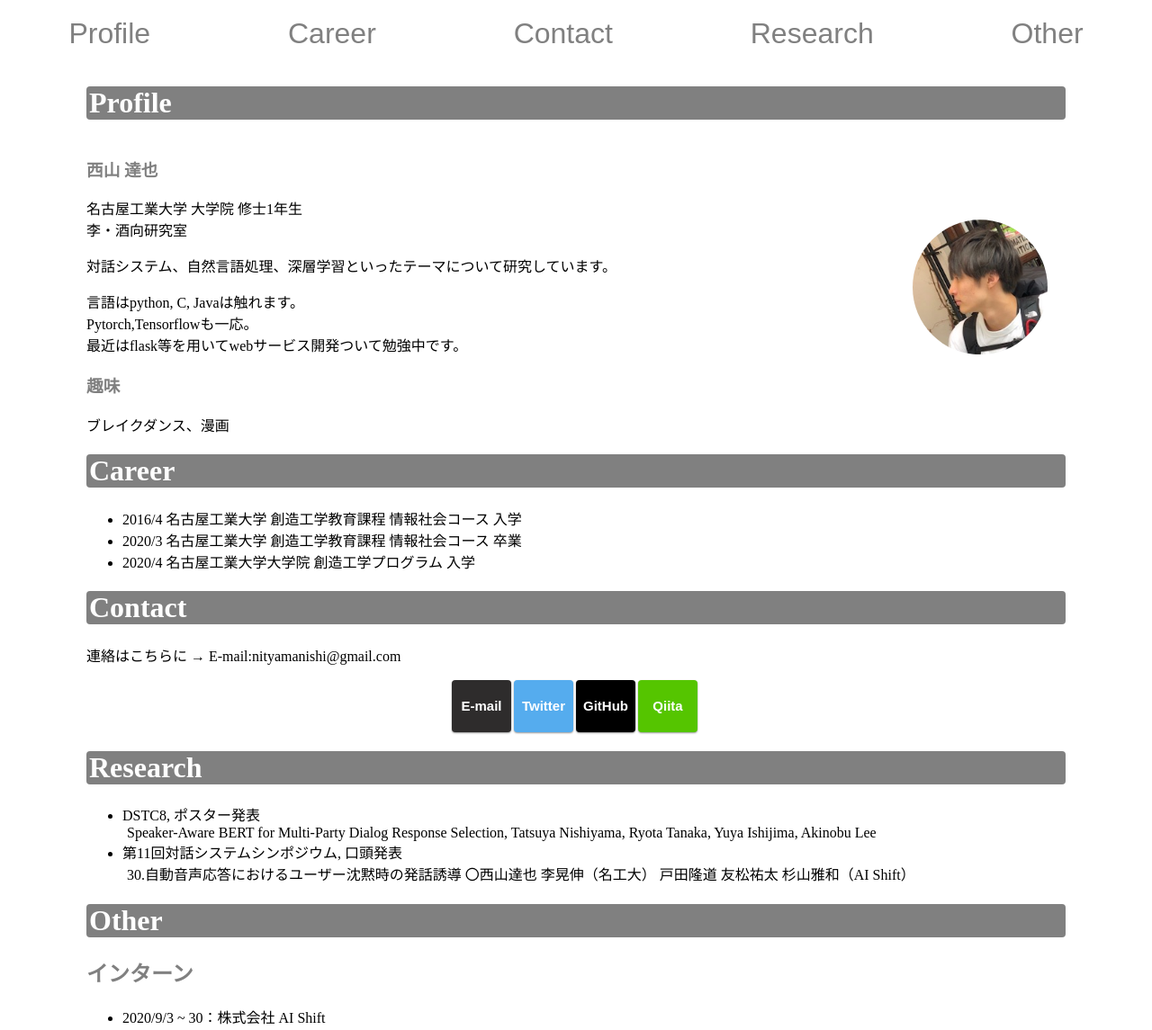
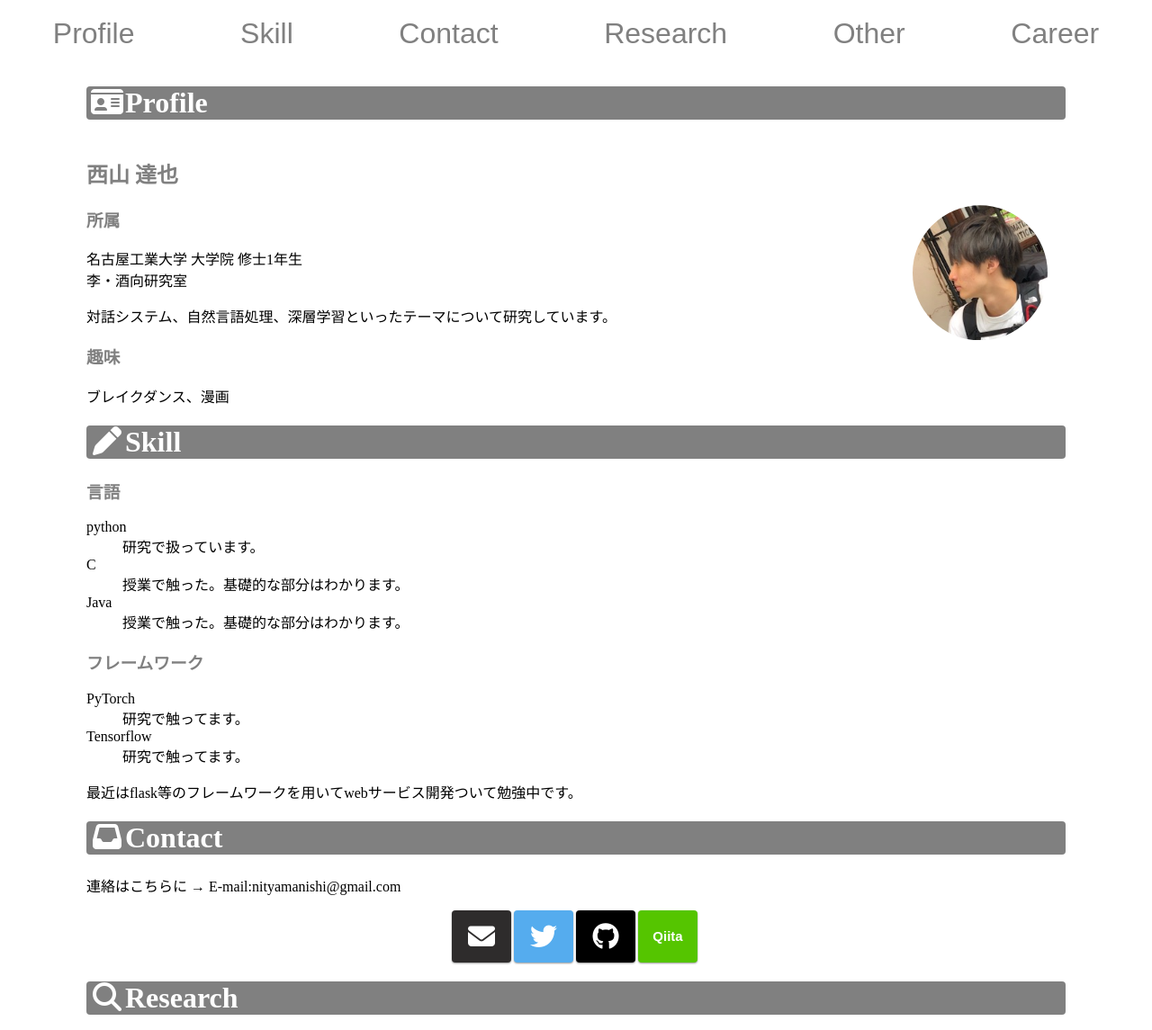
Before and after one commit to ntatsuyag/my_homepage, a plain HTML site: page index.html in a window 1280 px wide. Shown: the top 1145 px of the page at 90% size. Drawn offline with Linux system fonts and the light colour scheme.

Commit message:
内容追記、アイコン追加

```diff
--- a/index.html
+++ b/index.html
@@ -5,6 +5,8 @@
     <meta name="viewport" content="width=device-width, initial-scale=1.0">
     <title>Tatsuya Nishiyama</title>
     <link rel="stylesheet" href="style.css" media="screen">
+    <!-- Font Awesome用 -->
+    <script src="https://kit.fontawesome.com/f64e0aa112.js" crossorigin="anonymous"></script>
 </head>
 <body>
     <header>
@@ -13,10 +15,11 @@
             <nav>
                 <ul class="side_links">
                     <li><a href="#Profile"><div>Profile</div></a></li>
-                    <li><a href="#Career"><div>Career</div></a></li>
+                    <li><a href="#Skill"><div>Skill</div></a></li>
                     <li><a href="#Contact"><div>Contact</div></a></li>
                     <li><a href="#Research"><div>Research</div></a></li>
                     <li><a href="#Other"><div>Other</div></a></li>
+                    <li><a href="#Career"><div>Career</div></a></li>
                 </ul>
             </nav>
         </aside>
@@ -27,39 +30,50 @@
         <label for="menu" class="open"><div>Menu</div></label>
         <label for="menu" class="close"></label> -->
     <main>
-        <h1 id="Profile">Profile</h1>
+        <h1 id="Profile"><i class="fas fa-id-card fa-fw"></i>Profile</h1>
         <div class="profile_pic">
             <div>
-                <h3>西山 達也</h3>
+                <h2>西山 達也</h2>
+                <h3>所属</h3>
                 <div>名古屋工業大学 大学院 修士1年生</div>
                 <a href="https://www.slp.nitech.ac.jp/"><div>李・酒向研究室</div></a>
                 <p>対話システム、自然言語処理、深層学習といったテーマについて研究しています。</p>
-                <div>言語はpython, C, Javaは触れます。</div>
-                <div>Pytorch,Tensorflowも一応。</div>
-                <div>最近はflask等を用いてwebサービス開発ついて勉強中です。</div>
                 <h3>趣味</h3>
                 <div>ブレイクダンス、漫画</div>
             </div>
             <img src="./header_tatsuya.JPG" alt="tatsuya_picture" width="150px" height="150px">
         </div>
-        <h1 id="Career">Career</h1>
-            <ul>
-                <li>2016/4 名古屋工業大学 創造工学教育課程 情報社会コース 入学</li>
-                <li>2020/3 名古屋工業大学 創造工学教育課程 情報社会コース 卒業</li>
-                <li>2020/4 名古屋工業大学大学院 創造工学プログラム 入学</li>
-            </ul>
 
-        <h1 id="Contact">Contact</h1>
+        <h1 id="Skill"><i class="fas fa-pen fa-fw"></i>Skill</h1>
+            <h3>言語</h3>
+            <dl class="skills">
+                <dt>python</dt>
+                <dd>研究で扱っています。</dd>
+                <dt>C</dt>
+                <dd>授業で触った。基礎的な部分はわかります。</dd>
+                <dt>Java</dt>
+                <dd>授業で触った。基礎的な部分はわかります。</dd>
+            </dl>
+            <h3>フレームワーク</h3>
+            <dl class="skills">
+                <dt>PyTorch</dt>
+                <dd>研究で触ってます。</dd>
+                <dt>Tensorflow</dt>
+                <dd>研究で触ってます。</dd>
+            </dl>
+            <div>最近はflask等のフレームワークを用いてwebサービス開発ついて勉強中です。</div>
+
+        <h1 id="Contact"><i class="fas fa-inbox fa-fw"></i>Contact</h1>
 
         <p>連絡はこちらに → E-mail:nityamanishi@gmail.com</p>
         <nl class="buttoms">
-            <li><a class="follow_buttom mail" href="mailto:nityamanishi@gmail.com"><div>E-mail</div></a></li>
-            <li><a class="follow_buttom twitter" href="https://twitter.com/yama_nisshii"><div>Twitter</div></a></li>
-            <li><a class="follow_buttom github" href="https://github.com/ntatsuyag"><div>GitHub</div></a></li>
+            <li><a class="follow_buttom mail" href="mailto:nityamanishi@gmail.com"><div><i class="fas fa-envelope fa-2x"></i></div></a></li>
+            <li><a class="follow_buttom twitter" href="https://twitter.com/yama_nisshii"><div><i class="fab fa-twitter fa-2x"></i></div></a></li>
+            <li><a class="follow_buttom github" href="https://github.com/ntatsuyag"><div><i class="fab fa-github fa-2x"></i></div></a></li>
             <li><a class="follow_buttom qiita" href="https://qiita.com/ntatsuya"><div>Qiita</div></a></li>
         </nl>
 
-        <h1 id="Research">Research</h1>
+        <h1 id="Research"><i class="fas fa-search fa-fw"></i>Research</h1>
         <ul>
             <li>
                 <div>DSTC8, ポスター発表</div>
@@ -70,10 +84,18 @@
             <div style="margin-left: 5px;">30.自動音声応答におけるユーザー沈黙時の発話誘導 〇西山達也 李晃伸（名工大） 戸田隆道 友松祐太 杉山雅和（AI Shift）</div>
             </li>
         </ul>
-        <h1 id="Other">Other</h1>
+        <h1 id="Other"><i class="fas fa-question fa-fw"></i>Other</h1>
             <h2>インターン</h2>
+            <dl>
+                <dt>2020/9/3 ~ 30：株式会社 AI Shift</dt>
+                <dd>音声自動応答についての改善に取り組みました。インターン体験記を<a href="https://www.ai-shift.co.jp/techblog/1293">TechBlog</a>に書きました。対話システムシンポジウムでの発表については<a href="https://www.ai-shift.co.jp/techblog/1416">こちら</a>。</dd>
+            </dl>
+
+        <h1 id="Career"><i class="fas fa-shoe-prints fa-fw"></i>Career</h1>
             <ul>
-                <li>2020/9/3 ~ 30：株式会社 AI Shift</li>
+                <li>2016/4 名古屋工業大学 創造工学教育課程 情報社会コース 入学</li>
+                <li>2020/3 名古屋工業大学 創造工学教育課程 情報社会コース 卒業</li>
+                <li>2020/4 名古屋工業大学大学院 創造工学プログラム 入学</li>
             </ul>
 
         <footer>
--- a/style.css
+++ b/style.css
@@ -155,6 +155,10 @@ main h3{
     clip-path: circle(50% at 50% 50%);
 }
 
+.skills{
+    list-style: none;
+}
+
 /* ボタン全体 */
 .buttoms{
     list-style: none;
```
